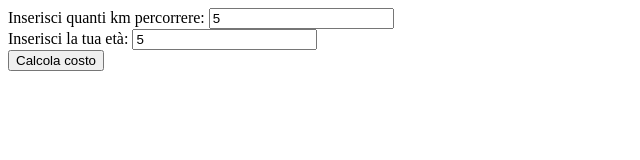
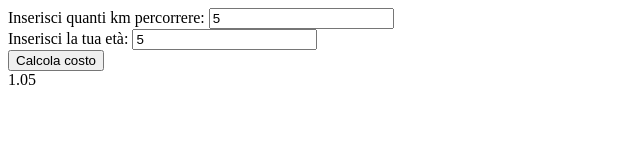
Before and after one commit to aniellonigrocogliano/js-biglietto-treno-form, a plain HTML site: page index.html in a window 1280 px wide. Both pictures are taken after typing "5", "5" into the empty fields and a click on the button "Calcola costo". Shown: the full height of the page, 0-640 px from the left. Drawn offline with Linux system fonts and the light colour scheme.

Commit message:
add: funzione di calcolo prezzo

```diff
--- a/index.html
+++ b/index.html
@@ -17,6 +17,8 @@
 <div>
   <button id="btn"> Calcola costo</button>
 </div>
+
+<span id="prize"></span>
     <script src="js/script.js"></script>
 </body>
 </html>
--- a/js/script.js
+++ b/js/script.js
@@ -1,34 +1,43 @@
 const btn = document.getElementById("btn"); // object | null
 
+btn.addEventListener("click", function () {
     //Raccolta dati
+    const systemKM = 0.21; //number
+    const kmImput = document.getElementById("km"); // object | null
+    console.log(kmImput);
+    const km = kmImput.value; // string
+    console.log(km);
+    const ageImput = document.getElementById("age"); // object | null
+    console.log(ageImput);
+    const age = ageImput.value; // string
+    console.log(age);
 
-const systemKM = 0.21; //number
-userAge = parseInt(userAge);// number
-userKm = parseInt(userKm);// number
+    userAge = parseInt(age);// number
+    userKm = parseInt(km);// number
 
-//calcolo prezzo
-let userPrize = userKm*systemKM; //number
+    //calcolo prezzo)
+    let userPrize = userKm * systemKM; //number
     let userDiscount = 0; //number
     let prize = userPrize;
     let userDiscountNum = 0;
 
-if(userAge<18){
-    userDiscount=userPrize*0.20;
+    if (userAge < 18) {
+        userDiscount = userPrize * 0.20;
         userDiscountNum = 20;
-}else if (userAge>65){
-    userDiscount=userPrize*0.40;
+    } else if (userAge > 65) {
+        userDiscount = userPrize * 0.40;
         userDiscountNum = 40;
-}else{
-    userDiscount=0;
+    } else {
+        userDiscount = 0;
     }
 
-userPrize= userPrize-userDiscount;
-userPrize=userPrize*100;
-userPrize=Math.round(userPrize);
-userPrize=userPrize/100;
-userDiscount=userDiscount*100;
-userDiscount=Math.round(userDiscount);
-userDiscount=userDiscount/100;
+    userPrize = userPrize - userDiscount;
+    userPrize = userPrize * 100;
+    userPrize = Math.round(userPrize);
+    userPrize = userPrize / 100;
+    userDiscount = userDiscount * 100;
+    userDiscount = Math.round(userDiscount);
+    userDiscount = userDiscount / 100;
 
     //verifica dati
     // // console.log(userKm, typeof userKm,);
@@ -38,7 +47,8 @@ userDiscount=userDiscount/100;
     // // console.log(userDiscount, typeof userDiscount,);
     // // //stampa risultato
     // // document.getElementById("km").innerHTML = userKm;
-// // document.getElementById("prize").innerHTML = prize;
+    document.getElementById("prize").innerHTML = prize;
     // // document.getElementById("discountnumber").innerHTML = userDiscountNum;
     // // document.getElementById("discountprize").innerHTML = userDiscount;
     // // document.getElementById("userprize").innerHTML = userPrize;
+})
```
Also changed, not shown: 1 other file. Lines whose indentation alone changed are shown as unchanged.
